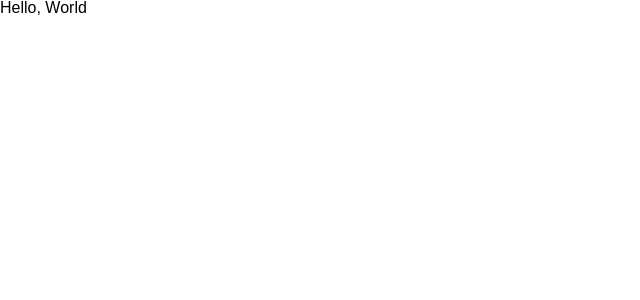
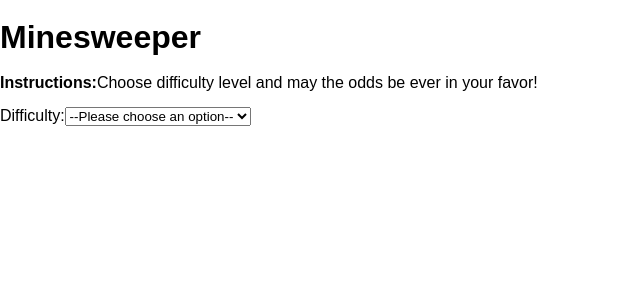
Before and after one commit to chadlada/Minesweeper, a React (Vite) app: page / in a window 1280 px wide. Shown: the top 300 px of the page, without its empty margins (0-640 px from the left). Built offline with nearby package versions, Linux system fonts and the light colour scheme.

Commit message:
Static implementation HTML start

```diff
--- a/index.html
+++ b/index.html
@@ -4,7 +4,7 @@
     <meta charset="UTF-8" />
     <link rel="icon" type="image/svg+xml" href="/src/favicon.svg" />
     <meta name="viewport" content="width=device-width, initial-scale=1.0" />
-    <title>React App</title>
+    <title>Minesweeper</title>
   </head>
   <body>
     <div id="root"></div>
--- a/src/App.tsx
+++ b/src/App.tsx
@@ -1,5 +1,22 @@
 import React from 'react'
 
 export function App() {
-  return <div>Hello, World </div>
+  return (
+    <div>
+      <h1>Minesweeper</h1>
+      <p>
+        <strong>Instructions:</strong>Choose difficulty level and may the odds
+        be ever in your favor!
+      </p>
+
+      <label>Difficulty:</label>
+
+      <select name="difficulty" id="difficulty">
+        <option value="">--Please choose an option--</option>
+        <option value="easy">Easy</option>
+        <option value="medium">Medium</option>
+        <option value="hard">Hard</option>
+      </select>
+    </div>
+  )
 }
```
